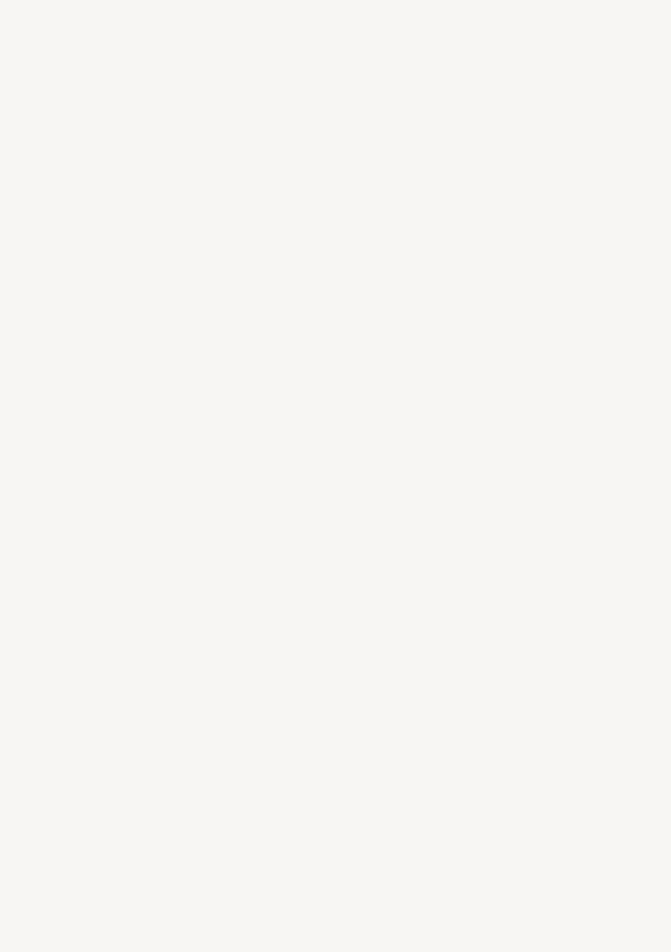
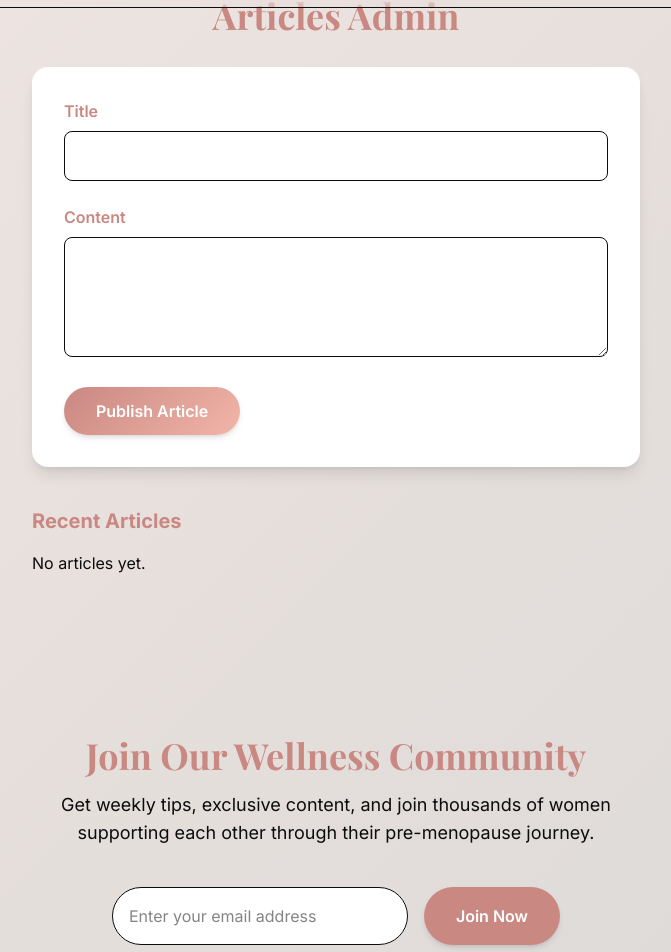
Before and after one commit to PeaceOloruntoba/legendary-waddle, a React (Vite) app: page /admin/articles in a window 1280 px wide. Before the commit this address had no page. Shown: the part 149-1101 px from the top of the page, without its empty margins (304-975 px from the left). Before the commit the page ends 800 px from the top, so only its background shows below. Built offline with nearby package versions, Linux system fonts and the light colour scheme.

Commit message:
design updates

```diff
--- a/src/App.tsx
+++ b/src/App.tsx
@@ -4,8 +4,7 @@ import MainLayout from './layouts/MainLayout';
 import Home from './pages/Home';
 import ArticlesPage from './pages/Articles';
 import AboutPage from './pages/About';
-import BlogPage from './pages/Blog';
-import BlogAdminPage from './pages/BlogAdmin';
+import ArticlesAdmin from './pages/ArticlesAdmin';
 
 const App: React.FC = () => {
   return (
@@ -15,8 +14,7 @@ const App: React.FC = () => {
           <Route path="/" element={<Home />} />
           <Route path="/articles" element={<ArticlesPage />} />
           <Route path="/about" element={<AboutPage />} />
-          <Route path="/blog" element={<BlogPage />} />
-          <Route path="/admin/blog" element={<BlogAdminPage />} />
+          <Route path="/admin/articles" element={<ArticlesAdmin />} />
         </Route>
       </Routes>
     </Router>
--- a/src/components/Footer.tsx
+++ b/src/components/Footer.tsx
@@ -2,7 +2,7 @@ import React from "react";
 
 const Footer: React.FC = () => {
   return (
-  <footer id="community" className="bg-secondary text-white py-16">
+    <footer id="community" className="bg-[#181818] text-white py-16 border-t border-primary/20">
       <div className="max-w-6xl mx-auto px-4 sm:px-8">
         <div className="grid grid-cols-1 md:grid-cols-4 gap-12 mb-12">
           <div className="text-center md:text-left">
@@ -18,7 +18,7 @@ const Footer: React.FC = () => {
                 <a
                   key={index}
                   href="#"
-                  className="w-10 h-10 gradient-primary rounded-full flex items-center justify-center text-white hover:shadow-lg hover:-translate-y-0.5 transition-all duration-300"
+                  className="w-10 h-10 bg-primary rounded-full flex items-center justify-center text-white hover:shadow-lg hover:-translate-y-0.5 transition-all duration-300"
                 >
                   {icon}
                 </a>
--- a/src/components/Header.tsx
+++ b/src/components/Header.tsx
@@ -1,4 +1,5 @@
 import React, { useState, useEffect } from "react";
+import {logo} from "../assets";
 
 const NAV_LINKS = [
   { label: "Home", href: "/" },
@@ -33,9 +34,7 @@ const Header: React.FC = () => {
     >
       <nav className="max-w-6xl mx-auto px-4 sm:px-8 py-3 flex items-center justify-between">
         {/* Logo */}
-        <div className="font-playfair text-xl sm:text-2xl font-bold gradient-primary bg-clip-text text-transparent select-none">
-          Confident Women 40+
-        </div>
+        <img src={logo} alt="" />
 
         {/* Hamburger - visible on mobile */}
         <button
--- a/src/components/Newsletter.tsx
+++ b/src/components/Newsletter.tsx
@@ -24,39 +24,42 @@ const Newsletter: React.FC = () => {
   return (
     <section
       id="newsletter"
-      className="py-24 gradient-primary text-white text-center"
+      className="py-20 bg-bg text-text text-center"
     >
-      <div className="max-w-6xl mx-auto px-4 sm:px-8">
+      <div className="max-w-2xl mx-auto px-4 sm:px-8">
         <div className="animate-fade-in">
           <h2 className="font-playfair text-3xl md:text-4xl font-bold mb-4 text-primary">
             Join Our Wellness Community
           </h2>
-          <p className="text-lg text-secondary opacity-90 mb-12 max-w-xl mx-auto">
+          <p className="text-lg text-text-secondary mb-10 max-w-xl mx-auto">
             Get weekly tips, exclusive content, and join thousands of women
             supporting each other through their pre-menopause journey.
           </p>
-          <div className="max-w-md mx-auto flex flex-col sm:flex-row gap-4">
+          <form
+            className="max-w-md mx-auto flex flex-col sm:flex-row gap-4"
+            onSubmit={handleSubmit}
+          >
             <input
               type="email"
-              className="flex-1 p-4 rounded-full bg-bg/80 backdrop-blur-md text-primary placeholder:text-secondary focus:outline-none focus:bg-bg/90 text-base"
+              className="flex-1 p-4 rounded-full bg-white border border-primary text-text placeholder:text-text-secondary focus:outline-primary focus:bg-white focus:border-2 transition"
               placeholder="Enter your email address"
               value={email}
               onChange={(e) => setEmail(e.target.value)}
               required
+              disabled={isSubmitting}
             />
             <button
               type="submit"
-              className={`px-8 py-4 rounded-full font-semibold transition-all duration-300 ${
+              className={`px-8 py-4 rounded-full font-semibold transition-all duration-300 shadow-md ${
                 isSubmitting && buttonText === "Welcome! ✨"
-                  ? "bg-green-500"
-                  : "gradient-primary text-white"
-              } hover:shadow-xl hover:-translate-y-0.5`}
-              onClick={handleSubmit}
+                  ? "bg-green-500 text-white"
+                  : "bg-primary text-white hover:bg-[#b06c65]"
+              }`}
               disabled={isSubmitting}
             >
               {buttonText}
             </button>
-          </div>
+          </form>
         </div>
       </div>
     </section>
--- a/src/layouts/MainLayout.tsx
+++ b/src/layouts/MainLayout.tsx
@@ -7,10 +7,10 @@ import { Outlet } from 'react-router';
 
 const MainLayout: React.FC = () => {
   return (
-    <div className="min-h-screen flex flex-col">
+    <div className="min-h-screen flex flex-col gradient-hero">
       <LoadingOverlay />
       <Header />
-      <main className="flex-grow md:pt-1 pt-16">
+      <main className="flex-grow pt-16">
         <Outlet />
         <Newsletter />
       </main>
--- /dev/null
+++ b/src/pages/ArticlesAdmin.tsx
@@ -0,0 +1,71 @@
+import React, { useState } from "react";
+
+const ArticlesAdmin: React.FC = () => {
+  const [title, setTitle] = useState("");
+  const [content, setContent] = useState("");
+  const [articles, setArticles] = useState<{ title: string; content: string }[]>([]);
+  const [success, setSuccess] = useState(false);
+
+  const handleSubmit = (e: React.FormEvent) => {
+    e.preventDefault();
+    if (title && content) {
+      setArticles([{ title, content }, ...articles]);
+      setTitle("");
+      setContent("");
+      setSuccess(true);
+      setTimeout(() => setSuccess(false), 2000);
+    }
+  };
+
+  return (
+    <section className="py-20 min-h-[80vh] bg-bg text-text">
+      <div className="max-w-2xl mx-auto px-4 sm:px-8">
+        <h2 className="font-playfair text-3xl md:text-4xl font-bold mb-8 text-primary text-center">
+          Articles Admin
+        </h2>
+        <form onSubmit={handleSubmit} className="bg-white rounded-2xl shadow-lg p-8 mb-10">
+          <div className="mb-6">
+            <label className="block text-primary font-semibold mb-2">Title</label>
+            <input
+              type="text"
+              className="w-full p-3 rounded-lg border border-primary/30 focus:outline-primary"
+              value={title}
+              onChange={e => setTitle(e.target.value)}
+              required
+            />
+          </div>
+          <div className="mb-6">
+            <label className="block text-primary font-semibold mb-2">Content</label>
+            <textarea
+              className="w-full p-3 rounded-lg border border-primary/30 focus:outline-primary min-h-[120px]"
+              value={content}
+              onChange={e => setContent(e.target.value)}
+              required
+            />
+          </div>
+          <button
+            type="submit"
+            className="gradient-primary text-white px-8 py-3 rounded-full font-semibold shadow-md hover:shadow-xl hover:-translate-y-0.5 transition-all duration-300"
+          >
+            Publish Article
+          </button>
+          {success && (
+            <div className="mt-4 text-green-600 font-semibold">Article published!</div>
+          )}
+        </form>
+        <div>
+          <h3 className="text-xl font-bold mb-4 text-primary">Recent Articles</h3>
+          {articles.length === 0 && <div className="text-text-secondary">No articles yet.</div>}
+          {articles.map((a, i) => (
+            <div key={i} className="bg-bg border border-primary/10 rounded-xl p-4 mb-4">
+              <div className="font-semibold text-lg text-primary mb-2">{a.title}</div>
+              <div className="text-text-secondary whitespace-pre-line">{a.content}</div>
+            </div>
+          ))}
+        </div>
+      </div>
+    </section>
+  );
+};
+
+export default ArticlesAdmin;
```
